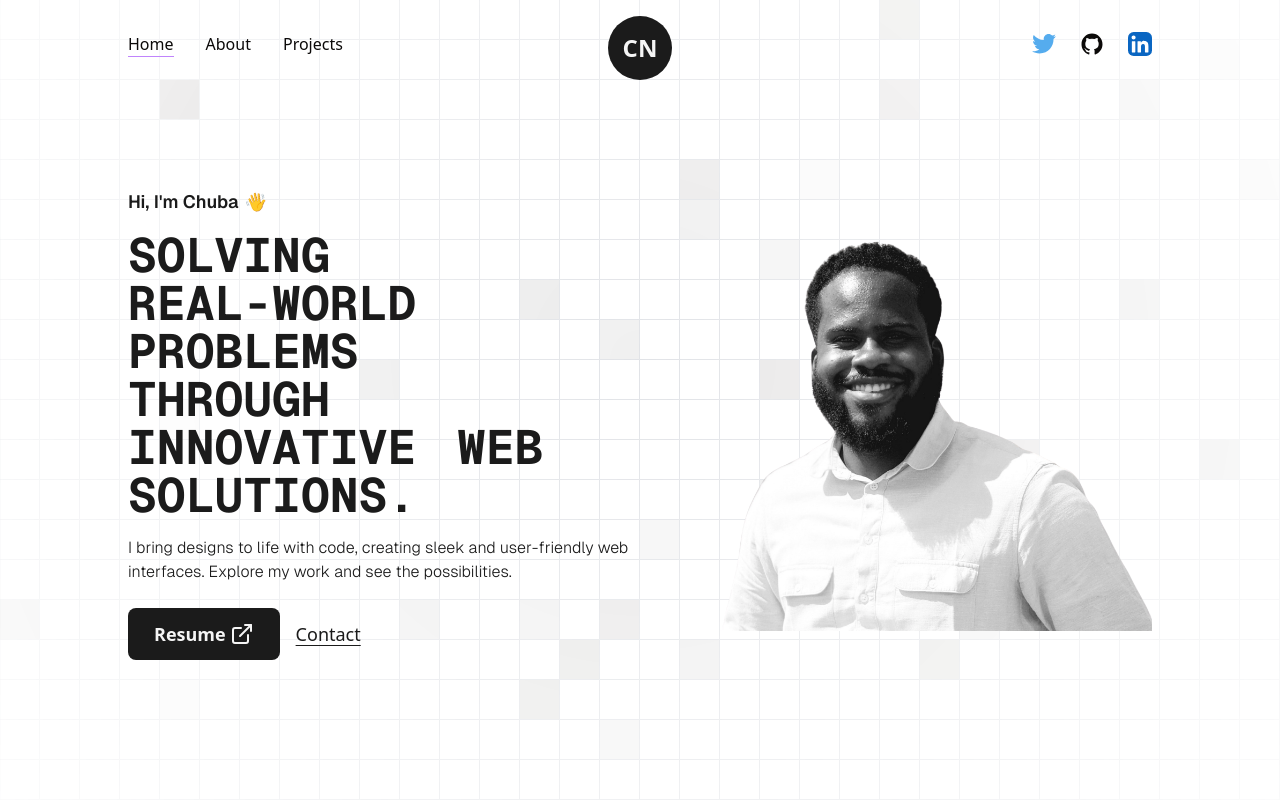
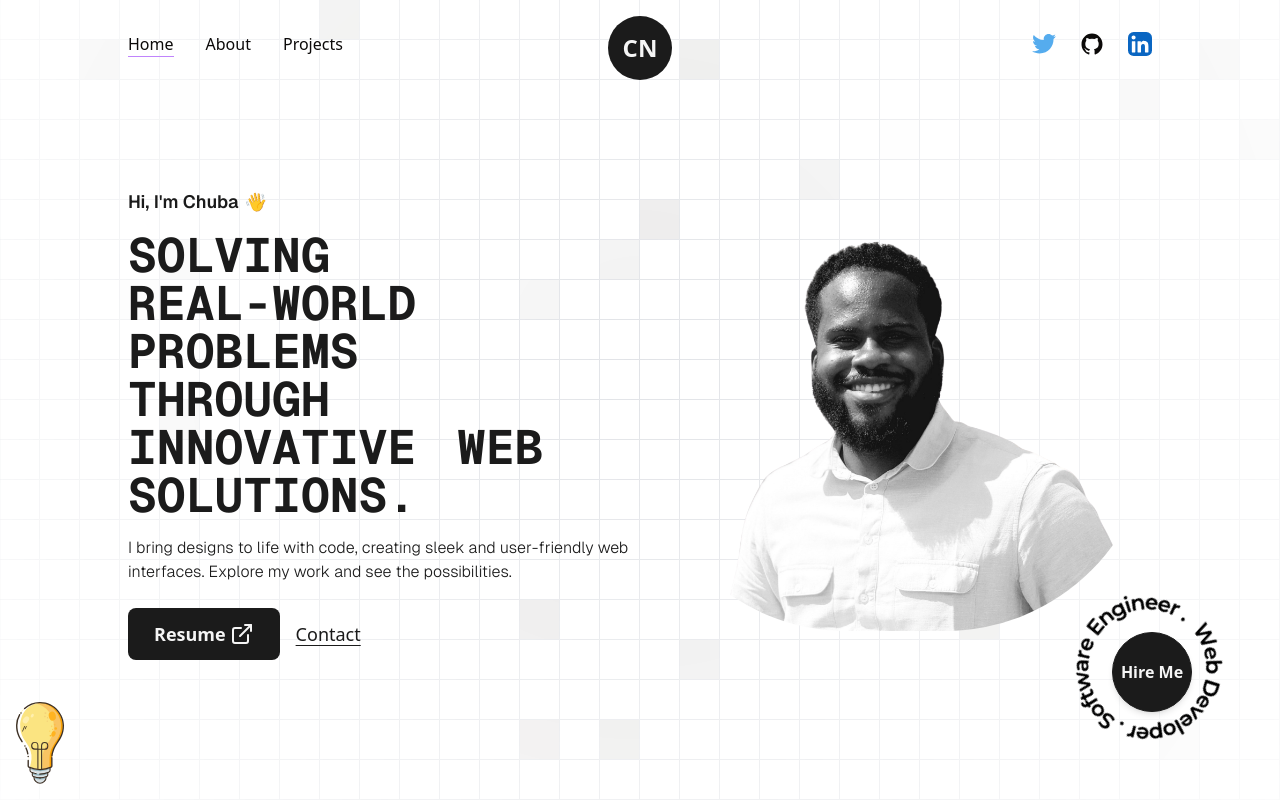
Before and after one commit to chuba-cn/portfolio, a Next.js app: page / in a window 1280 px wide. Shown: the top 800 px of the page. Built offline with nearby package versions, Linux system fonts and the light colour scheme.

Commit message:
feat: complete landing page

```diff
--- a/src/app/layout.tsx
+++ b/src/app/layout.tsx
@@ -44,7 +44,7 @@
         <AnimatedGridPattern
         numSquares={60}
         maxOpacity={0.1}
-        duration={3}
+        duration={1}
         repeatDelay={1}
         className={cn(
           "[mask-image:radial-gradient(900px_circle_at_center,white,transparent)]",
--- a/src/app/page.tsx
+++ b/src/app/page.tsx
@@ -9,6 +9,8 @@
 import Link from "next/link";
 import { motion } from "framer-motion";
 import { ExternalLink } from "lucide-react";
+import HireMe from "@/components/HireMe";
+import { LightBulb } from "../components/Icons";
 
 export default function HomePage() {
   // const isLargeScreen = useMediaQuery("(min-width: 640px)");
@@ -21,18 +23,18 @@
             <div className="w-1/2 flex flex-col items-center self-center">
               <div className="flex items-center self-start">
                 <p className="text-lg font-semibold font-geistSans">
-                  Hi, I&apos;m Chuba{"  "}
+                  Hi, I&apos;m Chuba{ "  " }
                   <motion.span
-                    animate={{
-                      rotate: [0, 20, 0, 20, 0],
-                      x: [0, 2, 0, 2, 0],
-                    }}
-                    transition={{
+                    animate={ {
+                      rotate: [ 0, 20, 0, 20, 0 ],
+                      x: [ 0, 2, 0, 2, 0 ],
+                    } }
+                    transition={ {
                       duration: 1.5,
                       repeat: Infinity,
                       repeatType: "loop",
                       ease: "linear",
-                    }}
+                    } }
                     className="inline-block"
                   >
                     👋
@@ -44,7 +46,7 @@
                 className="text-left"
               />
 
-              <BoxReveal boxColor={""} duration={0.5}>
+              <BoxReveal boxColor={ "" } duration={ 0.5 }>
                 <p className="font-geistSans mb-4 text-base font-light">
                   I bring designs to life with code, creating sleek and
                   user-friendly web interfaces. Explore my work and see the
@@ -54,15 +56,15 @@
 
               <div className="flex items-center self-start mt-2">
                 <Link
-                  href={"/dummy.pdf"}
+                  href={ "/dummy.pdf" }
                   target="_blank"
                   className="flex items-center bg-dark text-light p-2.5 px-6 rounded-lg text-lg font-semibold hover:bg-light hover:text-dark border-2 border-solid border-transparent hover:border-dark"
                   download
                 >
-                  Resume{" "}
+                  Resume{ " " }
                   <span>
-                    <ExternalLink className="ml-1"/>
-                  </span>{" "}
+                    <ExternalLink className="ml-1" />
+                  </span>{ " " }
                 </Link>
                 <Link
                   href="mailto:chinemelumchubanwene57@gmail.com"
@@ -76,13 +78,18 @@
 
             <div className="w-1/2">
               <Image
-                src={HeroProfilePic}
+                src={ HeroProfilePic }
                 alt="Hero Picture of Chuba"
-                className="w-full h-auto"
+                className="w-full h-auto rounded-full"
               />
             </div>
           </div>
         </LayoutPage>
+
+        <HireMe />
+        <div className="w-12 fixed left-4 bottom-4 flex items-center justify-center overflow-hidden">
+          <LightBulb className="w-full h-auto" />
+        </div>
       </main>
     </div>
   );
--- /dev/null
+++ b/src/components/HireMe.tsx
@@ -0,0 +1,16 @@
+import React from 'react'
+import { CircularText } from './Icons'
+import Link from 'next/link'
+
+const HireMe = () => {
+  return (
+    <div className='absolute right-8 bottom-8 flex items-center justify-center overflow-hidden'>
+      <div className="w-48 h-auto flex items-center justify-center relative">
+        <CircularText className={ "fill-dark animate-spin-slow" } />
+        <Link href="mailto:chinemelumchubanwene57@gmail.com" className='flex items-center justify-center absolute left-1/2 top-1/2 bg-dark text-light -translate-x-1/2 -translate-y-1/2 shadow-md border border-solid border-dark w-20 h-20 rounded-full font-semibold hover:bg-light hover:text-dark'>Hire Me</Link>
+      </div>
+    </div>
+  )
+}
+
+export default HireMe
--- a/src/components/Icons.tsx
+++ b/src/components/Icons.tsx
@@ -3,6 +3,8 @@
 import Twitter from "../../public/svgs/twitter.svg";
 import Github from "../../public/svgs/logo-github.svg";
 import LinkedIn from "../../public/svgs/linkedin.svg";
+import CircularTextInfo from "../../public/svgs/circular-skills.svg";
+import LightBulbIcon from "../../public/svgs/miscellaneous_icons_1.svg";
 
 
 export const TwitterIcon = ({className, ...rest}: {className?: string, [key: string]: any}) => {
@@ -31,3 +33,23 @@
 }) => {
   return <LinkedIn className={`w-full h-auto ${className}`} {...rest} />;
 };
+
+export const CircularText = ({
+  className,
+  ...rest
+}: {
+  className?: string;
+  [key: string]: any;
+}) => {
+  return <CircularTextInfo className={`w-full h-auto ${className}`} {...rest} />;
+};
+
+export const LightBulb = ({
+  className,
+  ...rest
+}: {
+  className?: string;
+  [key: string]: any;
+}) => {
+  return <LightBulbIcon className={`w-full h-auto ${className}`} {...rest} />;
+};
--- a/tailwind.config.ts
+++ b/tailwind.config.ts
@@ -64,7 +64,11 @@
   			lg: 'var(--radius)',
   			md: 'calc(var(--radius) - 2px)',
   			sm: 'calc(var(--radius) - 4px)'
-  		}
+			},
+			animation: {
+				"spin-slow": "spin 9s linear infinite",
+				"spin-fast": "spin 3s linear infinite"
+			}
   	}
   },
   plugins: [tailwindcssAnimate],
```
Also changed, not shown: public/svgs/circular-skills.svg (added).
